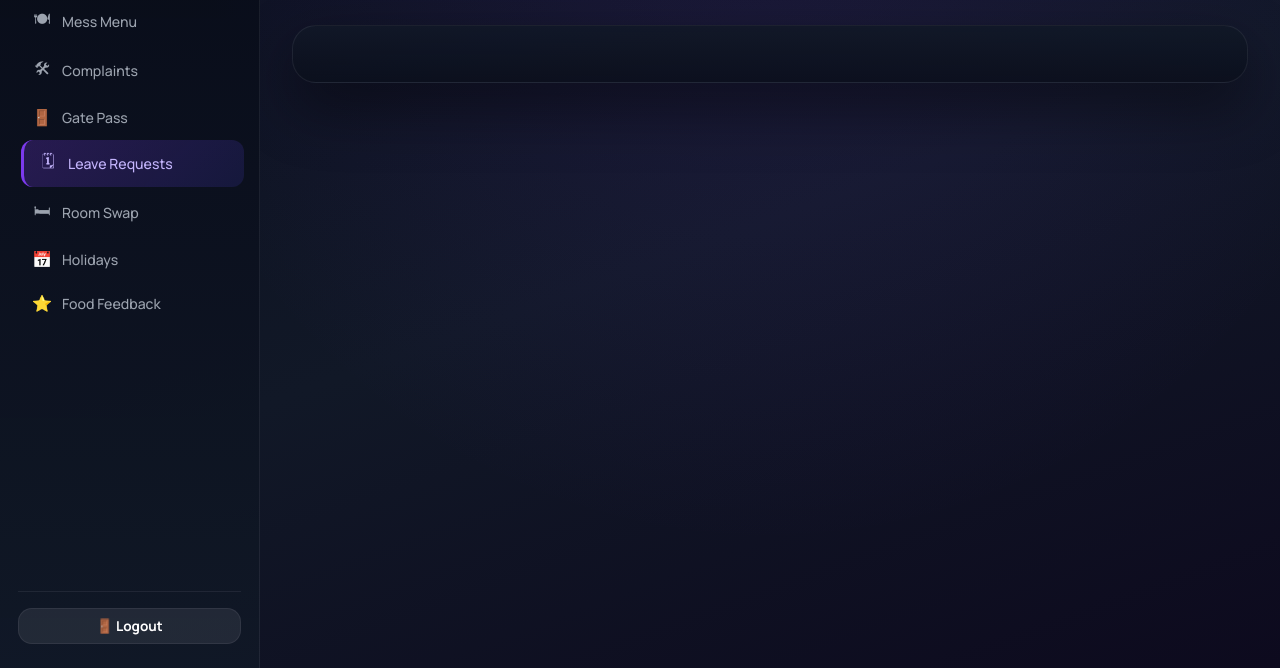
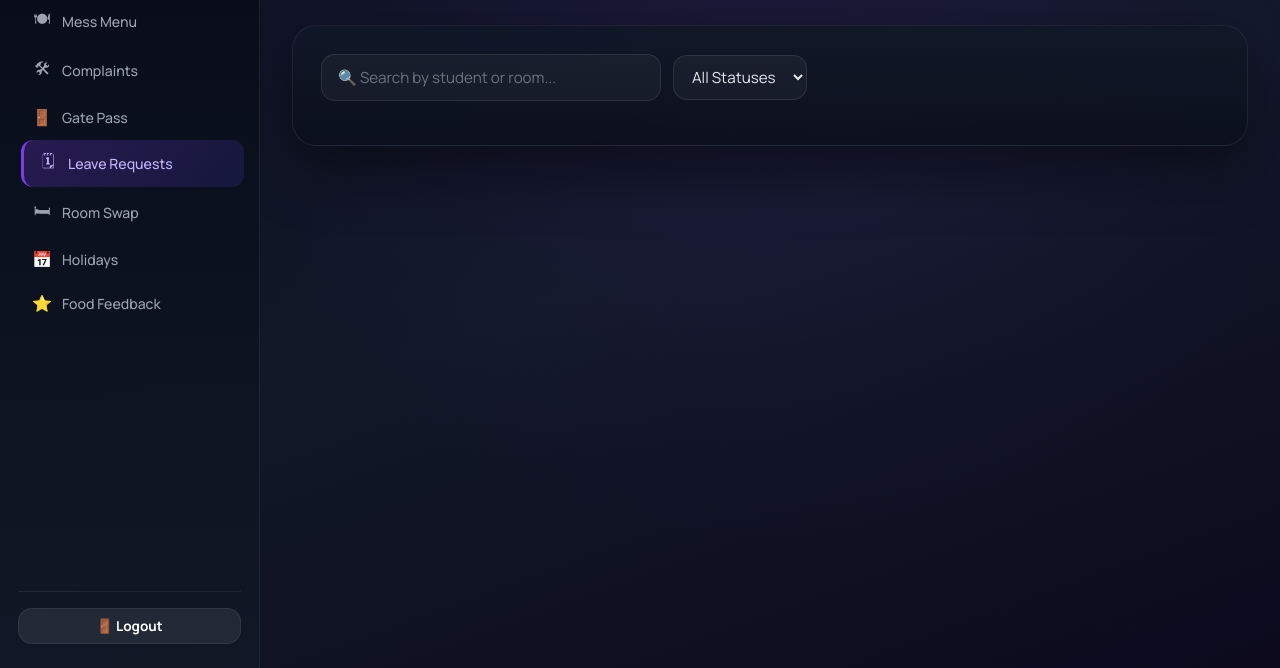
Before and after one commit to Pavithra406/Wings, a website: page frontend/admin-leave.html in a window 1280 px wide. Shown: the part 132-800 px from the top of the page. Drawn offline with Linux system fonts and the light colour scheme; no server answers; sample sign-in values are in the browser's storage.

Commit message:
feat: search + filter on admin leave, room swap, feedback pages

```diff
--- a/frontend/admin-leave.html
+++ b/frontend/admin-leave.html
@@ -31,6 +31,15 @@
         <div class="pill">🗓 Pending Review</div>
       </header>
       <section class="panel">
+        <div style="display:flex;gap:12px;flex-wrap:wrap;margin-bottom:16px;align-items:center;">
+          <input type="text" id="leaveSearch" placeholder="🔍 Search by student or room..." style="flex:1;min-width:200px;max-width:340px;">
+          <select id="leaveStatusFilter" style="width:auto;padding:10px 14px;">
+            <option value="">All Statuses</option>
+            <option value="Pending">Pending</option>
+            <option value="Approved">Approved</option>
+            <option value="Rejected">Rejected</option>
+          </select>
+        </div>
         <div id="adminLeaveList" class="feed-list"></div>
       </section>
     </main>
```
Also changed, not shown: frontend/admin-feedback.html (+11 -0 lines), frontend/admin-roomswap.html (+9 -0 lines).
